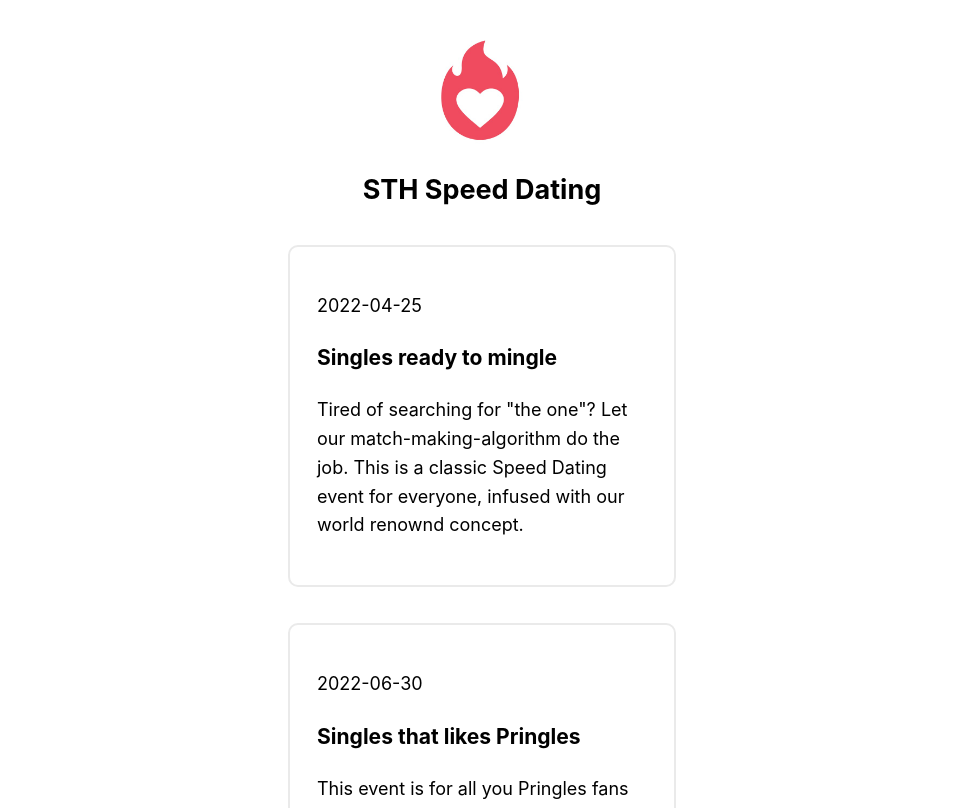
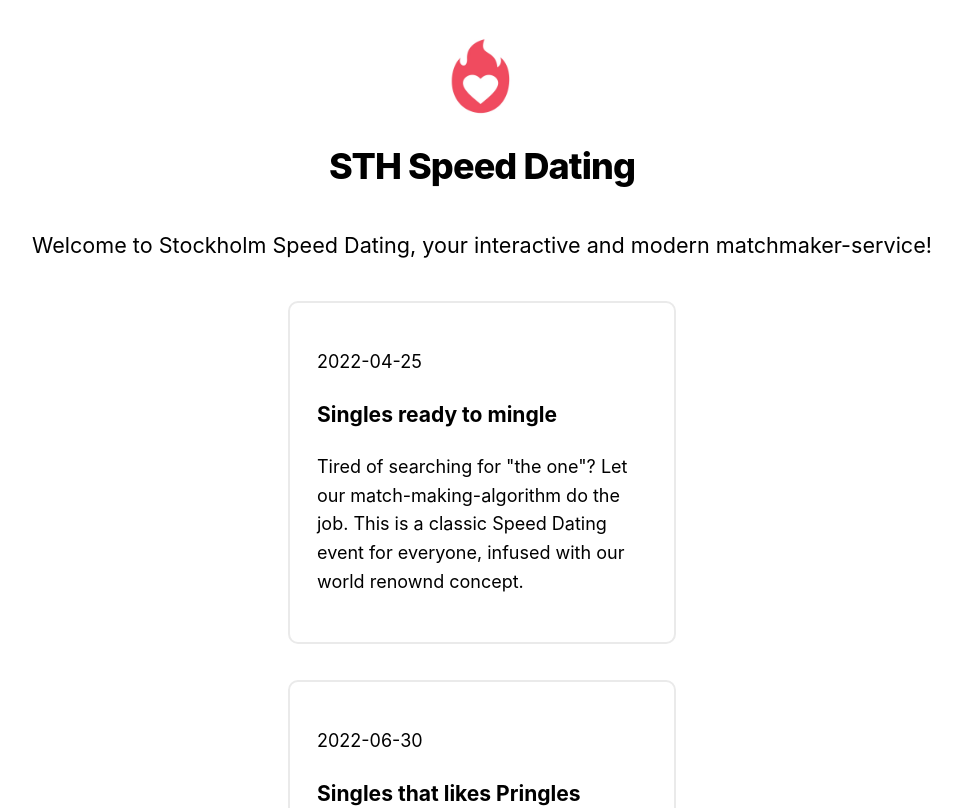
Before and after one commit to ehak123/SpeedDating, a Next.js app: page /upcomingevents in a window 1280 px wide. Shown: the top 808 px of the page, without its empty margins (158-1119 px from the left). Built offline with nearby package versions, Linux system fonts and the light colour scheme.

Commit message:
updated router paths / layout-component and views for startpage-children

```diff
--- a/components/layout.js
+++ b/components/layout.js
@@ -1,63 +1,17 @@
-import Head from 'next/head'
-import Image from 'next/image'
-import styles from './layout.module.css'
-import utilStyles from '../styles/utils.module.css'
-import Link from 'next/link'
+import StartPageView from '../pages/index';
 
-const name = 'STH Speed Dating'
-export const siteTitle = 'STH Speed Dating'
+import React from 'react';
+import PropTypes from 'prop-types';
 
-export default function Layout({ children, home }) {
+
+export default function Layout({ variant }) {
   return (
     <div>
-    <div className={utilStyles.container}>
-      <header className={styles.header}>
-        {home ? (
-          <>
-            <section id={styles.container}>
-            <Image
-              priority
-              src="/images/icon400x400.jpg"
-              className={utilStyles.borderCircle}
-              height={144}
-              width={144}
-              alt={name}
-            />
-            </section>
-            <h1 className={utilStyles.heading2Xl}>{name}</h1>
-          </>
-        ) : (
-          <>
-            <Link href="/">
-              <a>
-                <Image
-                  priority
-                  src="/images/icon400x400.jpg"
-                  className={utilStyles.borderCircle}
-                  height={108}
-                  width={108}
-                  alt={name}
-                />
-              </a>
-            </Link>
-            <h2 className={utilStyles.headingLg}>
-              <Link href="/">
-                <a className={utilStyles.colorInherit}>{name}</a>
-              </Link>
-            </h2>
-          </>
-        )}
-      </header>
-      <main>{children}</main>
-      {!home && (
-        <div className={styles.backToHome}>
-          <Link href="/">
-            <a>← Back to home</a>
-          </Link>
-        </div>
-      )}
-    </div>
-    <a href = "" id={styles.adminlogin}> Admin: log in </a>
+      {variant === 'StartPageView' && StartPageView}
     </div>
   )
 }
+
+Layout.defaultProps = {
+  variant: 'StartPageView'
+};
--- /dev/null
+++ b/components/startpagechildview.js
@@ -0,0 +1,42 @@
+import Head from 'next/head'
+import Image from 'next/image'
+import styles from '../components/layout.module.css'
+import utilStyles from '../styles/utils.module.css'
+import Link from 'next/link'
+
+
+const name = 'STH Speed Dating'
+export const siteTitle = 'STH Speed Dating'
+
+export function StartPageHeader() {
+  return (
+    <div className={utilStyles.container}>
+      <header className={styles.header}>
+        <>
+          <section id={styles.container}>
+            <Image
+              priority
+              src="/images/icon400x400.jpg"
+              className={utilStyles.borderCircle}
+              height={80}
+              width={80}
+              alt={name}
+            />
+          </section>
+          <h1 className={utilStyles.headingXl}>{name}</h1>
+        </>
+      </header>
+    </div>
+  )
+}
+
+
+export function StartPageFooter() {
+  return (
+    <div className={styles.backToHome}>
+      <Link href="/">
+        <a>← Back to home</a>
+      </Link>
+    </div>
+  )
+}
--- a/lib/posts.js
+++ b/lib/posts.js
@@ -1,8 +1,8 @@
-import { remark } from 'remark'
-import html from 'remark-html'
-import fs from 'fs'
-import path from 'path'
-import matter from 'gray-matter'
+import { remark } from 'remark';
+import html from 'remark-html';
+import path from 'path';
+import matter from 'gray-matter';
+const fs = require('fs')
 
 const postsDirectory = path.join(process.cwd(), 'posts')
 
--- a/package.json
+++ b/package.json
@@ -9,6 +9,7 @@
     "date-fns": "^2.28.0",
     "gray-matter": "^4.0.3",
     "next": "latest",
+    "prop-types": "^15.8.1",
     "react": "17.0.2",
     "react-dom": "17.0.2",
     "remark": "^14.0.2",
--- a/pages/upcomingevents.js
+++ b/pages/upcomingevents.js
@@ -1,26 +1,26 @@
-import Link from 'next/link'
-import Date from '../components/date'
 import Head from 'next/head'
-import Layout, { siteTitle } from '../components/layout'
 import utilStyles from '../styles/utils.module.css'
-import { getSortedPostsData } from '../lib/posts'
+import { StartPageHeader } from '../components/startpagechildview'
+import { StartPageFooter } from '../components/startpagechildview'
 
-export async function getStaticProps() {
-  const allPostsData = getSortedPostsData()
-  return {
-    props: {
-      allPostsData
-    }
-  }
-}
+export const siteTitle = 'STH Speed Dating'
 
-export default function Children({ allPostsData }) {
+const headish = StartPageHeader();
+
+const footish = StartPageFooter();
+
+
+export default function UpComingEvents() {
   return (
-    <Layout children>
-      <Head>
-        <title>{siteTitle}</title>
-      </Head>
-      <main>
+    <div className={utilStyles.container}>
+      {headish}
+        <main>
+        <Head>
+          <title> {siteTitle} </title>
+        </Head>
+        <section className={utilStyles.headingMd}>
+          <p>Welcome to Stockholm Speed Dating, your interactive and modern matchmaker-service!</p>
+        </section>
         <section className={utilStyles.containerwide}>
           <div className={utilStyles.calendercard}>
             <p className={utilStyles.lighttext}> 2022-04-25 </p>
@@ -38,10 +38,13 @@ export default function Children({ allPostsData }) {
             <h3>Sailors night (gay event)</h3>
             <p>Ship-o-hoy! Are you a Red October-navy-fan or just a Captain Crook? Lets raise all sails for this navy-themed event!</p>
           </div>
-          <br/>
-          <h3 id = {utilStyles.centertext} >...more events will be added soon! <br></br>Become a member today and do not miss out! </h3>
+          <br />
+          <h3 id={utilStyles.centertext} >...more events will be added soon! <br></br>Become a member today and do not miss out! </h3>
         </section>
       </main>
-    </Layout>
+      <footer >
+      {footish}
+      </footer>
+    </div>
   )
 }
```
Also changed, not shown: pages/index.js (+38 -10 lines), pages/testchildren.js (deleted, +0 -29 lines), 2 other files (tests, documents, lock files or other folders).
